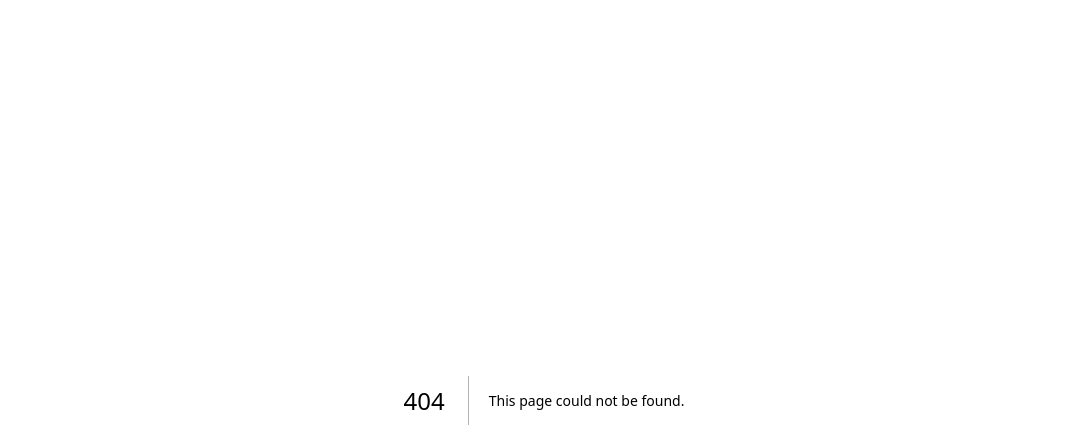
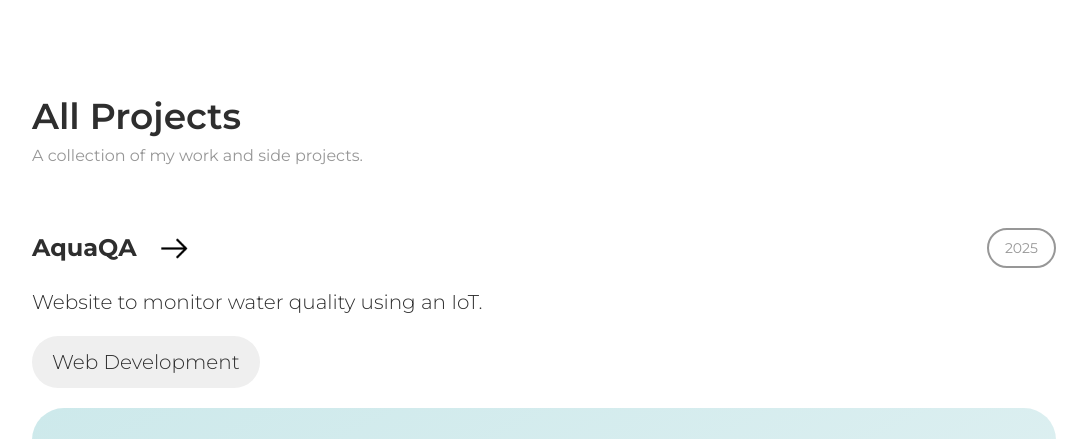
Before and after one commit to IsaiGonzalez08/Portfolio, a Next.js app: page /projects in a window 1280 px wide. Before the commit this address had no page. Shown: the top 439 px of the page, without its empty margins (96-1183 px from the left). Built offline with nearby package versions, Linux system fonts and the light colour scheme.

Commit message:
[ADD] projects-page

```diff
--- /dev/null
+++ b/src/app/projects/page.tsx
@@ -0,0 +1,5 @@
+import { ProjectsPage } from "features/projects/ProjectsPage";
+
+export default function Projects() {
+    return <ProjectsPage />;
+}
--- a/src/features/landing/ui/components/WorkSection.tsx
+++ b/src/features/landing/ui/components/WorkSection.tsx
@@ -1,6 +1,7 @@
-import { wordCardsList } from "../data";
+import { workCardsList } from "../data";
 import { motion } from "framer-motion";
 import WorkCard from "./WorkCard";
+import Link from "next/link";
 
 export const WorkSection = () => {
 
@@ -20,7 +21,7 @@ export const WorkSection = () => {
                 <h1 className="text-foreground font-bold text-4xl sm:text-5xl">Selected work</h1>
             </motion.div>
             <div className="flex flex-col gap-10">
-                {wordCardsList.map((card, index) =>
+                {workCardsList.map((card, index) =>
                     <WorkCard
                         key={index}
                         workCard={card}
@@ -35,9 +36,9 @@ export const WorkSection = () => {
                 transition={{ duration: 0.5, delay: 0.5, ease: "easeOut" }}
                 viewport={{ once: true }}
                 className="flex justify-center w-full">
-                <button className="cursor-pointer my-20 w-full sm:w-1/4 py-3 bg-foreground text-white rounded-4xl hover:bg-secondary transition-colors">
+                <Link href="/projects" className="text-center cursor-pointer my-20 w-full sm:w-1/4 py-3 bg-foreground text-white rounded-4xl hover:bg-secondary transition-colors">
                     See more
-                </button>
+                </Link>
             </motion.div>
         </section>
     )
--- a/src/features/landing/ui/data/index.ts
+++ b/src/features/landing/ui/data/index.ts
@@ -51,7 +51,7 @@ export const listCompanies = [
     }
 ] as companyItem[];
 
-export const wordCardsList = [
+export const workCardsList = [
     {
         type: "Web Development",
         projectName: "AquaQA",
--- /dev/null
+++ b/src/features/projects/ProjectsPage.tsx
@@ -0,0 +1,49 @@
+"use client";
+
+import { motion } from "framer-motion";
+import Footer from "shared/components/ui/Footer";
+import WorkCard from "features/landing/ui/components/WorkCard";
+import { workCardsList } from "features/landing/ui/data";
+
+const backgroundColors = [
+    "bg-gradient-to-br from-[#CDE9EB] to-[#E8F4F5]",
+    "bg-gradient-to-br from-[#8DA8C9] to-[#DFE6EF]",
+    "bg-gradient-to-br from-[#6E71A8] to-[#272727]",
+];
+
+export const ProjectsPage = () => {
+    return (
+        <>
+            <div className="min-h-dvh pb-10">
+                <main className="flex flex-col items-center w-full px-5 sm:px-10 lg:px-14 pt-24 pb-16">
+                    <motion.div
+                        initial={{ opacity: 0, y: 30 }}
+                        animate={{ opacity: 1, y: 0 }}
+                        transition={{ duration: 0.4, ease: "easeOut" }}
+                        className="w-full max-w-5xl"
+                    >
+                        <h1 className="text-3xl sm:text-4xl font-semibold mb-2">
+                            All Projects
+                        </h1>
+                        <p className="text-secondary mb-10">
+                            A collection of my work and side projects.
+                        </p>
+
+                        <div className="flex flex-col gap-10">
+                            {workCardsList.map((card, index) => (
+                                <WorkCard
+                                    key={index}
+                                    workCard={card}
+                                    bgColor={backgroundColors[index % backgroundColors.length]}
+                                />
+                            ))}
+                        </div>
+                    </motion.div>
+                </main>
+            </div>
+            <Footer />
+        </>
+    );
+};
+
+export default ProjectsPage;
```
